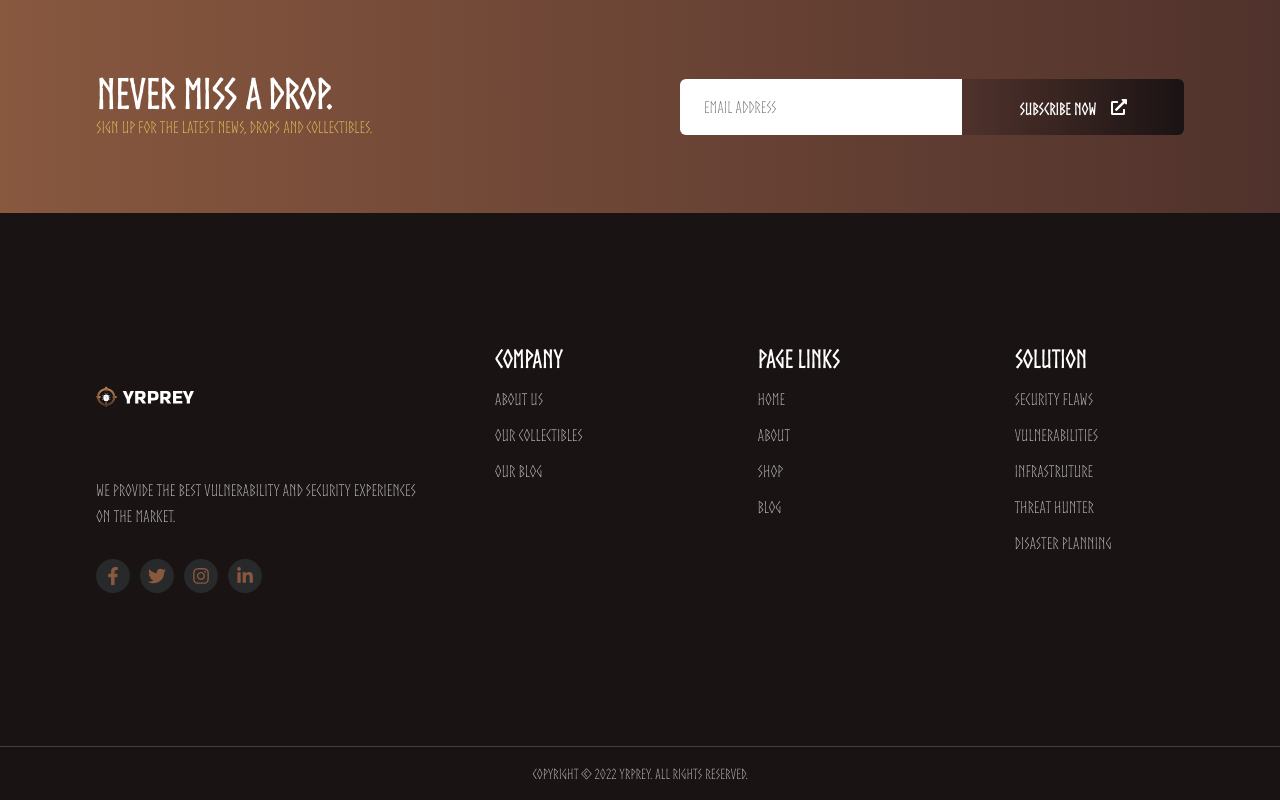
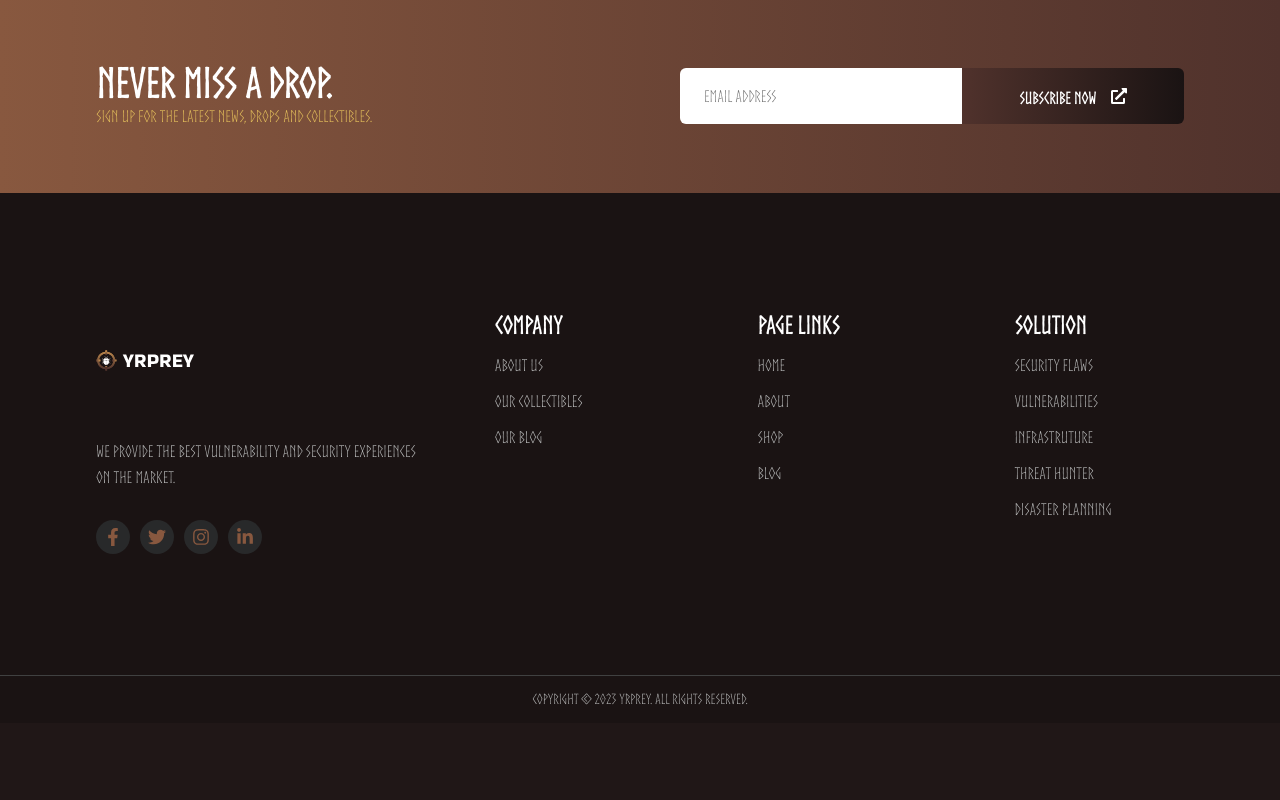
Before and after one commit to vagnermengali/yrprey, a Next.js app: page / in a window 1280 px wide. Shown: the part 3984-4784 px from the top of the page. After the commit the page ends 4707 px from the top, so only its background shows below. Built offline with nearby package versions, Linux system fonts and the light colour scheme.

Commit message:
feat: add blog desktop complete

```diff
--- a/src/components/Footer/index.tsx
+++ b/src/components/Footer/index.tsx
@@ -127,7 +127,7 @@ const Footer = () => {
         </div>
       </DivTwo>
       <DivTree>
-        <p>Copyright © 2022 YRPrey. All rights reserved.</p>
+        <p>Copyright © {new Date().getFullYear()} YRPrey. All rights reserved.</p>
       </DivTree>
     </StyledFooter>
   );
--- a/src/components/Footer/style.ts
+++ b/src/components/Footer/style.ts
@@ -5,7 +5,7 @@ export const StyledFooter = styled.footer`
   align-items: center;
   flex-direction: column;
   width: 100vw;
-  height: 100vh;
+  height: calc(100vh - 76.8px);
   background-color: var(--quinternary-color);
 `;
 
```
